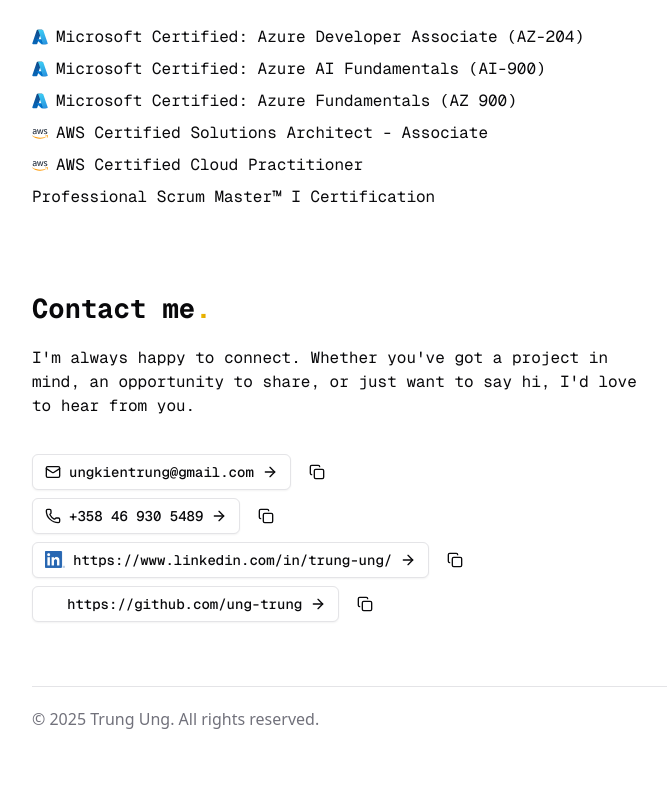
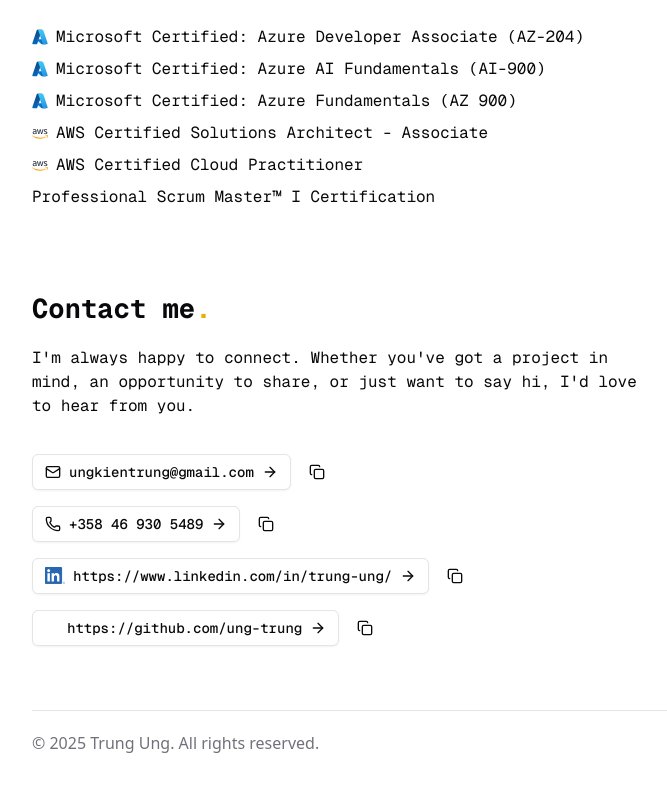
Before and after one commit to trungung/portfolio2025, a Next.js app: page / in a window 1280 px wide. Shown: the part 1558-2349 px from the top of the page, without its empty margins (224-891 px from the left). Before the commit the page ends 2325 px from the top, so only its background shows below. Built offline with nearby package versions, Linux system fonts and the light colour scheme; some icons are missing.

Commit message:
ammend contactme

```diff
--- a/src/components/ContactMe.tsx
+++ b/src/components/ContactMe.tsx
@@ -51,7 +51,7 @@
         title={`Copy ${label}`}
       >
         {copied ? (
-          <Check className="text-emerald-700" />
+          <Check className="text-green-700" />
         ) : (
           <Copy className="inline-block cursor-pointer" />
         )}
@@ -75,7 +75,7 @@
           mind, an opportunity to share, or just want to say hi, I&apos;d love
           to hear from you.
         </p>
-        <div className="mt-9 flex flex-col items-start gap-2">
+        <div className="mt-9 flex flex-col items-start gap-4">
           <ContactItem
             href="mailto:ungkientrung@gmail.com"
             copyText="ungkientrung@gmail.com"
```
